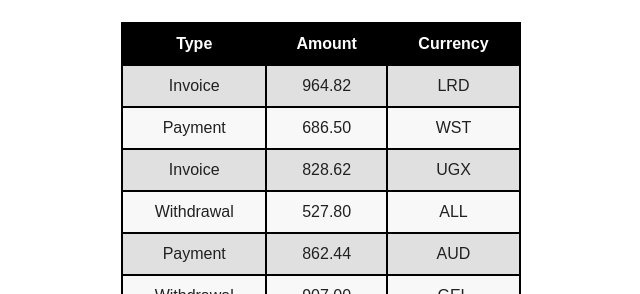
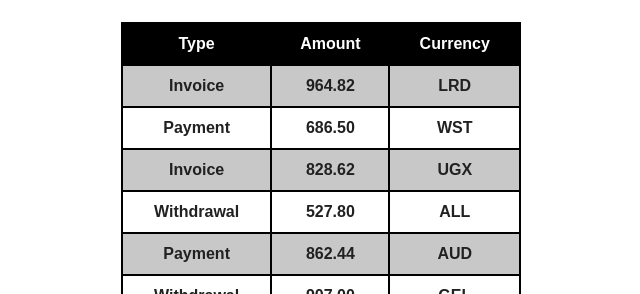
Before and after one commit to Kark999/goit-react-hw-01, a React (Vite) app: page / in a window 1280 px wide. Shown: the part 506-800 px from the top of the page, without its empty margins (319-959 px from the left). Built offline with nearby package versions, Linux system fonts and the light colour scheme.

Commit message:
'update'

```diff
--- a/src/components/TransactionHistory/TransactionHistory.jsx
+++ b/src/components/TransactionHistory/TransactionHistory.jsx
@@ -18,8 +18,10 @@ const TransactionHistory = ({ items }) => {
         {items.map(transaction => (
           <tr className={css.tableBodyRow} key={transaction.id}>
             <td className={css.tableBodyData}>
-              {' '}
-              {capitalizeFirstLetter(transaction.type)}
+              <div className={css.centerAlign}>
+                {' '}
+                {capitalizeFirstLetter(transaction.type)}
+              </div>
             </td>
             <td className={css.tableBodyData}>{transaction.amount}</td>
             <td className={css.tableBodyData}>{transaction.currency}</td>
--- a/src/components/TransactionHistory/TransactionHistory.module.css
+++ b/src/components/TransactionHistory/TransactionHistory.module.css
@@ -21,15 +21,17 @@
 }
 
 .tableBodyRow:nth-child(even) {
-  background-color: #f8f8f8;
+  background-color: #fff;
 }
 
 .tableBodyRow:nth-child(odd) {
-  background-color: #e0e0e0;
+  background-color: #c9c8c8;
 }
 
 .tableBodyData {
   padding: 8px 16px;
+  vertical-align: middle;
+  text-align: center;
 }
 
 .tableBodyRow {
@@ -38,4 +40,11 @@
 
 .tableBodyData {
   border-right: 2px solid #000;
+  font-weight: bold;
 }
+.centerAlign {
+  display: flex;
+  justify-content: center;
+  align-items: center;
+  height: 100%;
+}
```
